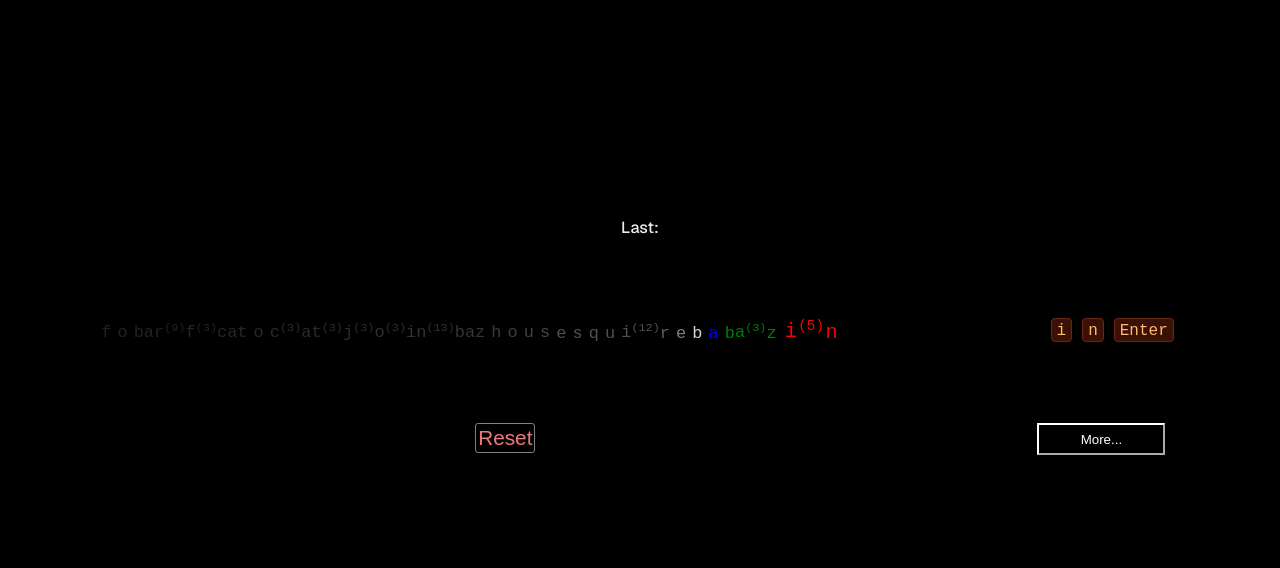
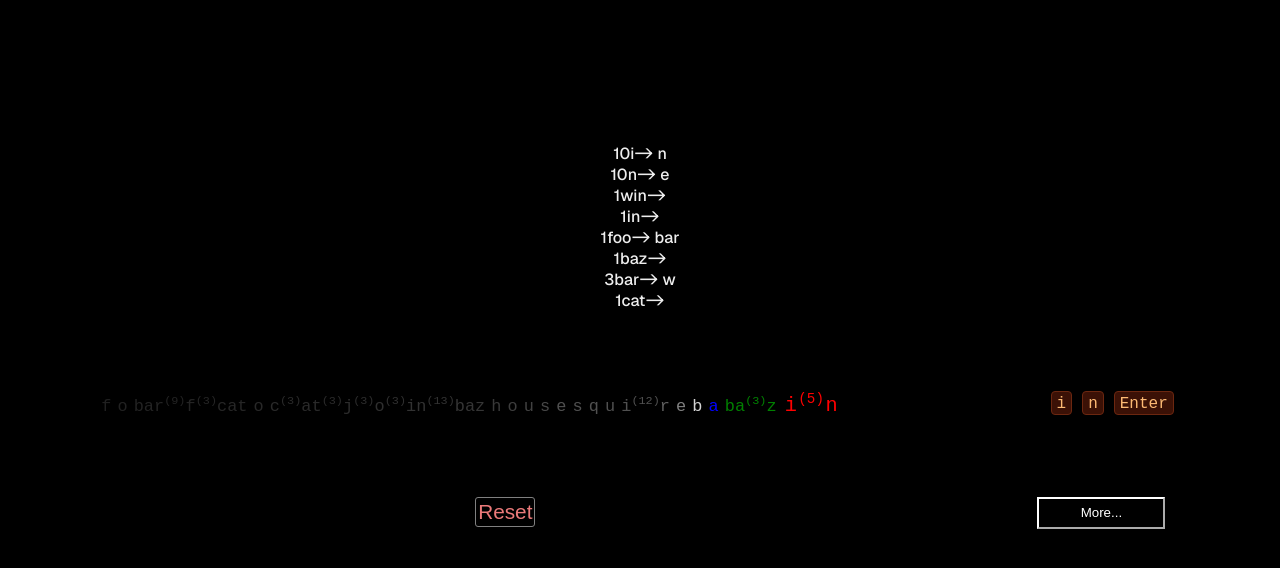
Before and after one commit to pyb/literal-incremental, a Next.js app: page / in a window 1280 px wide. Shown: the top 568 px of the page. Built offline with nearby package versions, Linux system fonts and the light colour scheme.

Commit message:
Rebuild a dictionary component (yet unstyled, and no descriptions)

```diff
--- a/src/app/UI/Dict.tsx
+++ b/src/app/UI/Dict.tsx
@@ -1,15 +1,62 @@
 import styles from "css/dict.module.css"
-import * as Types from "game/gameTypes"
+import {Transform} from "game/gameTypes"
+import UIData from "UI/uiData"
 
 interface Props {
-    dict: Array<Types.Transform>,
-    lastTransform: Types.Transform,
+    dict: Array<Transform>,
+    lastTransform: Transform,
 };
 
-const Dict = ({dict, lastTransform}: Props) => {
-    return (
-        <div className={styles.dictComponent}><span>Last: </span><br></br><span>{lastTransform && lastTransform.input}</span></div>
-    )
+
+const wordOrLetter = (item: Transform) => {
+    return ((item.input && item.input.length > 1) ? item.input : (<span className={styles.letter}>{item.input}</span>));
 }
 
+const LongItem = ({ item }: { item: Transform }) => {
+    const content = item.longDesc ? item.longDesc : item.output;
+    const contentStyle = item.longDesc ? styles.LIdesc : styles.itemScore;
+
+    return (
+        <div className={styles.longItem}>
+            {item.n && <span className={styles.qty}>{item.n}</span>}
+            <span className={styles.LIword}>{wordOrLetter(item)}</span>
+            <span>{"-> "}</span>
+            <span className={contentStyle}>{content}</span>
+        </div>
+    )
+};
+
+const ShortItem = ({ item }: { item: Transform }) => {
+    const content = item.shortDesc ? item.shortDesc : item.output;
+    const contentStyle = item.shortDesc ? styles.SIdesc : styles.itemScore;
+
+    return (
+        <div className={styles.shortItem}>
+            {item.n && <span className={styles.qty}>{item.n}</span>}
+            <span className={styles.SIword}>{wordOrLetter(item)}</span>
+            <span>{"-> "}</span>
+            <span className={contentStyle}>{content}</span>
+            {item.longDesc && <span className={styles.tooltiptext}>{item.longDesc}</span>}
+        </div>
+    )
+};
+
+const Dict = ({ dict, lastTransform }: Props) => {
+    const longItems: Array<Transform> = dict.slice(0, UIData.dictLongForm);
+    const shortItems: Array<Transform> = dict.slice(UIData.dictLongForm);
+
+    const maxShortItems = UIData.dictColumns * UIData.dictRows;
+
+    return (
+        <div className={styles.dictComponent}>
+            <div className={styles.longArea}>
+                {longItems.map((item: Transform, index: number) => <LongItem key={index} item={item} />)}
+            </div>
+            <div className={styles.shortArea}>
+                {shortItems.slice(0, maxShortItems).map((item: Transform) => <ShortItem key={item.input} item={item} />)}
+            </div>
+        </div>
+    );
+};
+
 export default Dict;
--- a/src/app/UI/Main.tsx
+++ b/src/app/UI/Main.tsx
@@ -97,7 +97,7 @@ const GameMain = () => {
     return (
         <div className={styles.game}>
             <div className={styles.gameTop}>
-                <Dict dict={[]} lastTransform={Types.emptyTransform}></Dict>
+                <Dict dict={GS.dict} lastTransform={Types.emptyTransform}></Dict>
             </div>
             <div className={styles.gameMiddle}>
                 <StreamComponent stream={GS.stream} dict={GS.dict} />
@@ -105,6 +105,7 @@ const GameMain = () => {
             </div>
             <div className={styles.gameFooter}>
                 <Footer items={[
+                    ///<Log key={0} log={GS.log}></Log>,
                     <button key={1} className={styles.reset} onClick={resetCallback}>Reset</button>,
                     <RCScout key={2} />,
                     <Debug key={3}
@@ -112,6 +113,7 @@ const GameMain = () => {
                            last={GS.lastTransform ?
                             (GS.lastTransform.output ? GS.lastTransform.output : GS.lastTransform.input) :
                             ""} />
+
                 ]} />
 
             </div>
@@ -119,11 +121,4 @@ const GameMain = () => {
     );
 }
 
-/*
-<MultiFooter items={[
-    <Log key={0} log={GS.log}></Log>,
-
-  ]} />
-*/
-
 export default GameMain;
--- a/src/app/UI/uiData.ts
+++ b/src/app/UI/uiData.ts
@@ -2,6 +2,13 @@ export const uiData = {
     specialKeys: new Set<string>(["Enter"]),
     wordTransformKey: "Enter",
     tick: 50,
+    highlightDuration: 150,
+    logSize: 5,
+    maxKeyboardRowSize: 6,
+    dictLongForm: 3,
+    dictRows: 3,
+    dictColumns: 3,
+    letterRepeatThreshold: 5,
 }
 
 export default uiData;
--- a/src/app/css/dict.module.css
+++ b/src/app/css/dict.module.css
@@ -1,3 +1,7 @@
 .dictComponent {
     font-weight: 500;
 }
+
+.dictItem {
+    color:blue;
+}
```
